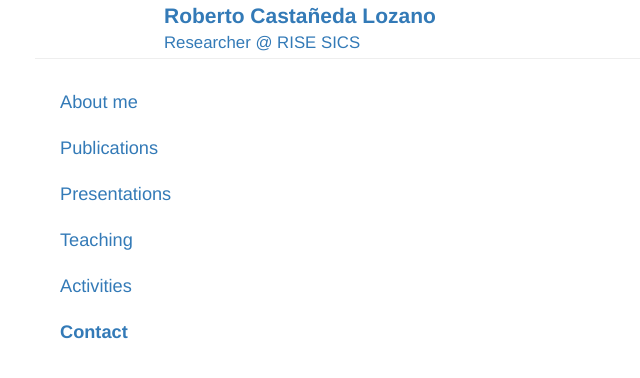
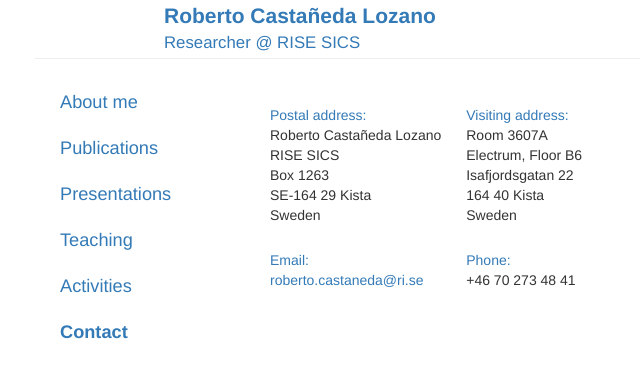
Before and after one commit to robcasloz/robcasloz.github.io, a Jekyll site: the page built from _posts/2010-08-01-contact.md, in a window 1280 px wide. Shown: the top 378 px of the page, without its empty margins (20-660 px from the left). Built offline with Jekyll 4.4.1, drawn with Linux system fonts in a browser that asks for light colours.

Commit message:
Add contact info

```diff
--- a/_posts/2010-08-01-contact.md
+++ b/_posts/2010-08-01-contact.md
@@ -2,3 +2,34 @@
 layout: page
 title: "Contact"
 ---
+
+<table class="contact" align="left">
+  <tr>
+    <td>
+<div class="section">Postal address:</div>
+Roberto Casta&ntilde;eda Lozano <br />
+RISE SICS <br />
+Box 1263 <br />
+SE-164 29 Kista <br />
+Sweden
+    </td>
+    <td>
+<div class="section">Visiting address:</div>
+Room 3607A <br />
+Electrum, Floor B6 <br />
+Isafjordsgatan 22 <br />
+164 40 Kista <br />
+Sweden
+    </td>
+  </tr>
+  <tr>
+    <td>
+<div class="section">Email:</div>
+<a href="mailto:roberto.castaneda@ri.se">roberto.castaneda@ri.se</a>
+    </td>
+    <td>
+<div class="section">Phone:</div>
++46 70 273 48 41
+    </td>
+  </tr>
+</table>
--- a/css/main.css
+++ b/css/main.css
@@ -23,6 +23,15 @@ pre, code, pre code {
 .subtitle {
     font-size: 1.2em;
     color: #337ab7;
+}
+
+.section {
+    color: #337ab7;
+}
+
+.contact {
+    border-collapse: separate;
+    border-spacing: 25px;
 }
 
 .active {
```
